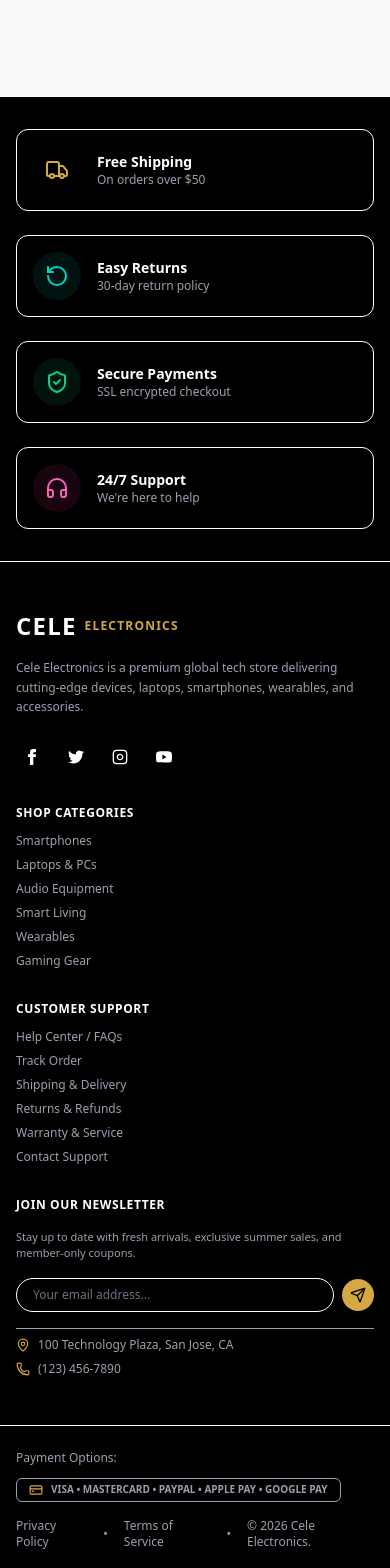
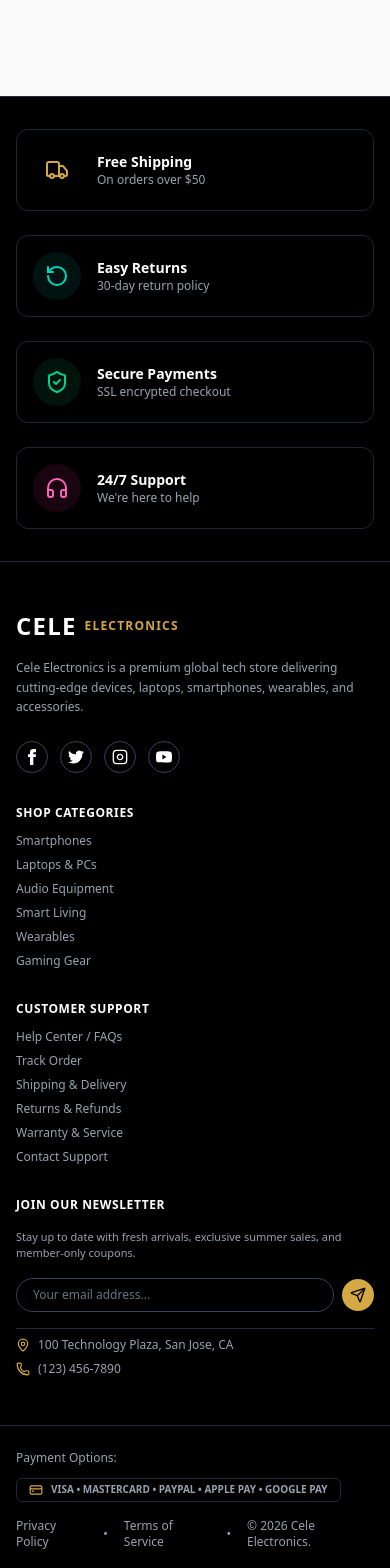
Before and after one commit to ingdia/cele_electronics, a Next.js app: page / in a window 390 px wide. Shown: the part 5380-6948 px from the top of the page. Built offline with nearby package versions, Linux system fonts and the light colour scheme.

Commit message:
feat(layout): refine Footer layout with updated sections and responsive improvements

```diff
--- a/src/components/layout/Footer.tsx
+++ b/src/components/layout/Footer.tsx
@@ -28,13 +28,13 @@ export const Footer = () => {
   };
 
   return (
-    <footer className="bg-navy-900 text-white mt-16 border-t border-navy-800">
+    <footer className="bg-navy-900 text-white mt-16 border-t border-gray-800">
 
       {/* 1. Value Perks Row */}
-      <div className="border-b border-navy-800 py-8">
+      <div className="border-b border-gray-800 py-8">
         <div className="max-w-7xl mx-auto px-4 sm:px-6 lg:px-8 grid grid-cols-1 sm:grid-cols-2 lg:grid-cols-4 gap-6">
 
-          <div className="flex items-center gap-4 p-4 rounded-xl bg-navy-800/40 border border-navy-700/50">
+          <div className="flex items-center gap-4 p-4 rounded-xl bg-navy-800/40 border border-gray-700/60">
             <div className="w-12 h-12 rounded-full bg-gold-500/10 text-gold-500 flex items-center justify-center shrink-0">
               <Truck className="w-6 h-6" />
             </div>
@@ -44,7 +44,7 @@ export const Footer = () => {
             </div>
           </div>
 
-          <div className="flex items-center gap-4 p-4 rounded-xl bg-navy-800/40 border border-navy-700/50">
+          <div className="flex items-center gap-4 p-4 rounded-xl bg-navy-800/40 border border-gray-700/60">
             <div className="w-12 h-12 rounded-full bg-teal-500/10 text-teal-400 flex items-center justify-center shrink-0">
               <RotateCcw className="w-6 h-6" />
             </div>
@@ -54,7 +54,7 @@ export const Footer = () => {
             </div>
           </div>
 
-          <div className="flex items-center gap-4 p-4 rounded-xl bg-navy-800/40 border border-navy-700/50">
+          <div className="flex items-center gap-4 p-4 rounded-xl bg-navy-800/40 border border-gray-700/60">
             <div className="w-12 h-12 rounded-full bg-emerald-500/10 text-emerald-400 flex items-center justify-center shrink-0">
               <ShieldCheck className="w-6 h-6" />
             </div>
@@ -64,7 +64,7 @@ export const Footer = () => {
             </div>
           </div>
 
-          <div className="flex items-center gap-4 p-4 rounded-xl bg-navy-800/40 border border-navy-700/50">
+          <div className="flex items-center gap-4 p-4 rounded-xl bg-navy-800/40 border border-gray-700/60">
             <div className="w-12 h-12 rounded-full bg-pink-500/10 text-pink-400 flex items-center justify-center shrink-0">
               <Headphones className="w-6 h-6" />
             </div>
@@ -93,7 +93,7 @@ export const Footer = () => {
             <a
               href="#"
               aria-label="Facebook"
-              className="w-8 h-8 rounded-full bg-navy-800 hover:bg-gold-500 hover:text-navy-900 flex items-center justify-center transition-all"
+              className="w-8 h-8 rounded-full bg-navy-800 border border-gray-700 hover:bg-gold-500 hover:text-navy-900 flex items-center justify-center transition-all"
             >
               <svg className="w-4 h-4 fill-current" viewBox="0 0 24 24">
                 <path d="M9 8h-3v4h3v12h5v-12h3.642l.358-4h-4v-1.667c0-.955.192-1.333 1.115-1.333h2.885v-5h-3.808c-3.596 0-5.192 1.583-5.192 4.615v3.385z"/>
@@ -102,7 +102,7 @@ export const Footer = () => {
             <a
               href="#"
               aria-label="Twitter"
-              className="w-8 h-8 rounded-full bg-navy-800 hover:bg-gold-500 hover:text-navy-900 flex items-center justify-center transition-all"
+              className="w-8 h-8 rounded-full bg-navy-800 border border-gray-700 hover:bg-gold-500 hover:text-navy-900 flex items-center justify-center transition-all"
             >
               <svg className="w-4 h-4 fill-current" viewBox="0 0 24 24">
                 <path d="M23.953 4.57a10 10 0 01-2.825.775 4.958 4.958 0 002.163-2.723c-.951.555-2.005.959-3.127 1.184a4.92 4.92 0 00-8.384 4.482C7.69 8.095 4.067 6.13 1.64 3.162a4.822 4.822 0 00-.666 2.475c0 1.71.87 3.213 2.188 4.096a4.904 4.904 0 01-2.228-.616v.06a4.923 4.923 0 003.946 4.827 4.996 4.996 0 01-2.212.085 4.936 4.936 0 004.604 3.417 9.867 9.867 0 01-6.102 2.105c-.39 0-.779-.023-1.17-.067a13.995 13.995 0 007.557 2.209c9.053 0 13.998-7.496 13.998-13.985 0-.21 0-.42-.015-.63A9.935 9.935 0 0024 4.59z"/>
@@ -111,7 +111,7 @@ export const Footer = () => {
             <a
               href="#"
               aria-label="Instagram"
-              className="w-8 h-8 rounded-full bg-navy-800 hover:bg-gold-500 hover:text-navy-900 flex items-center justify-center transition-all"
+              className="w-8 h-8 rounded-full bg-navy-800 border border-gray-700 hover:bg-gold-500 hover:text-navy-900 flex items-center justify-center transition-all"
             >
               <svg className="w-4 h-4 fill-none stroke-current stroke-2" viewBox="0 0 24 24">
                 <rect x="2" y="2" width="20" height="20" rx="5" ry="5"></rect>
@@ -122,7 +122,7 @@ export const Footer = () => {
             <a
               href="#"
               aria-label="Youtube"
-              className="w-8 h-8 rounded-full bg-navy-800 hover:bg-gold-500 hover:text-navy-900 flex items-center justify-center transition-all"
+              className="w-8 h-8 rounded-full bg-navy-800 border border-gray-700 hover:bg-gold-500 hover:text-navy-900 flex items-center justify-center transition-all"
             >
               <svg className="w-4 h-4 fill-current" viewBox="0 0 24 24">
                 <path d="M23.498 6.163a3.003 3.003 0 00-2.11-2.11C19.528 3.545 12 3.545 12 3.545s-7.528 0-9.388.508a3.003 3.003 0 00-2.11 2.11C0 8.022 0 12 0 12s0 3.978.502 5.837a3.003 3.003 0 002.11 2.11c1.86.508 9.388.508 9.388.508s7.528 0 9.388-.508a3.003 3.003 0 002.11-2.11C24 15.978 24 12 24 12s0-3.978-.502-5.837zM9.545 15.568V8.432L15.818 12l-6.273 3.568z"/>
@@ -171,7 +171,7 @@ export const Footer = () => {
               value={email}
               onChange={(e) => setEmail(e.target.value)}
               placeholder="Your email address..."
-              className="w-full bg-navy-800 text-white placeholder-gray-500 px-4 py-2 rounded-full text-xs border border-navy-700 focus:outline-none focus:border-gold-500"
+              className="w-full bg-navy-800 text-white placeholder-gray-500 px-4 py-2 rounded-full text-xs border border-gray-700 focus:outline-none focus:border-gold-500"
             />
             <button
               type="submit"
@@ -182,7 +182,7 @@ export const Footer = () => {
             </button>
           </form>
 
-          <div className="space-y-2 pt-2 border-t border-navy-800 text-xs text-gray-400">
+          <div className="space-y-2 pt-2 border-t border-gray-800 text-xs text-gray-400">
             <div className="flex items-center gap-2">
               <MapPin className="w-3.5 h-3.5 text-gold-500 shrink-0" />
               <span>100 Technology Plaza, San Jose, CA</span>
@@ -197,12 +197,12 @@ export const Footer = () => {
       </div>
 
       {/* 3. Bottom Payment Gateways & Licensing */}
-      <div className="border-t border-navy-800 py-6 bg-navy-950/50">
+      <div className="border-t border-gray-800 py-6 bg-navy-950/50">
         <div className="max-w-7xl mx-auto px-4 sm:px-6 lg:px-8 flex flex-col md:flex-row items-center justify-between gap-4 text-xs text-gray-400">
 
           <div className="flex flex-wrap items-center gap-3">
             <span>Payment Options:</span>
-            <div className="flex items-center gap-2 bg-navy-900 px-3 py-1 rounded-md border border-navy-800 text-[10px] font-bold">
+            <div className="flex items-center gap-2 bg-navy-900 px-3 py-1 rounded-md border border-gray-800 text-[10px] font-bold">
               <CreditCard className="w-3.5 h-3.5 text-gold-500" />
               <span>VISA • MASTERCARD • PAYPAL • APPLE PAY • GOOGLE PAY</span>
             </div>
```
